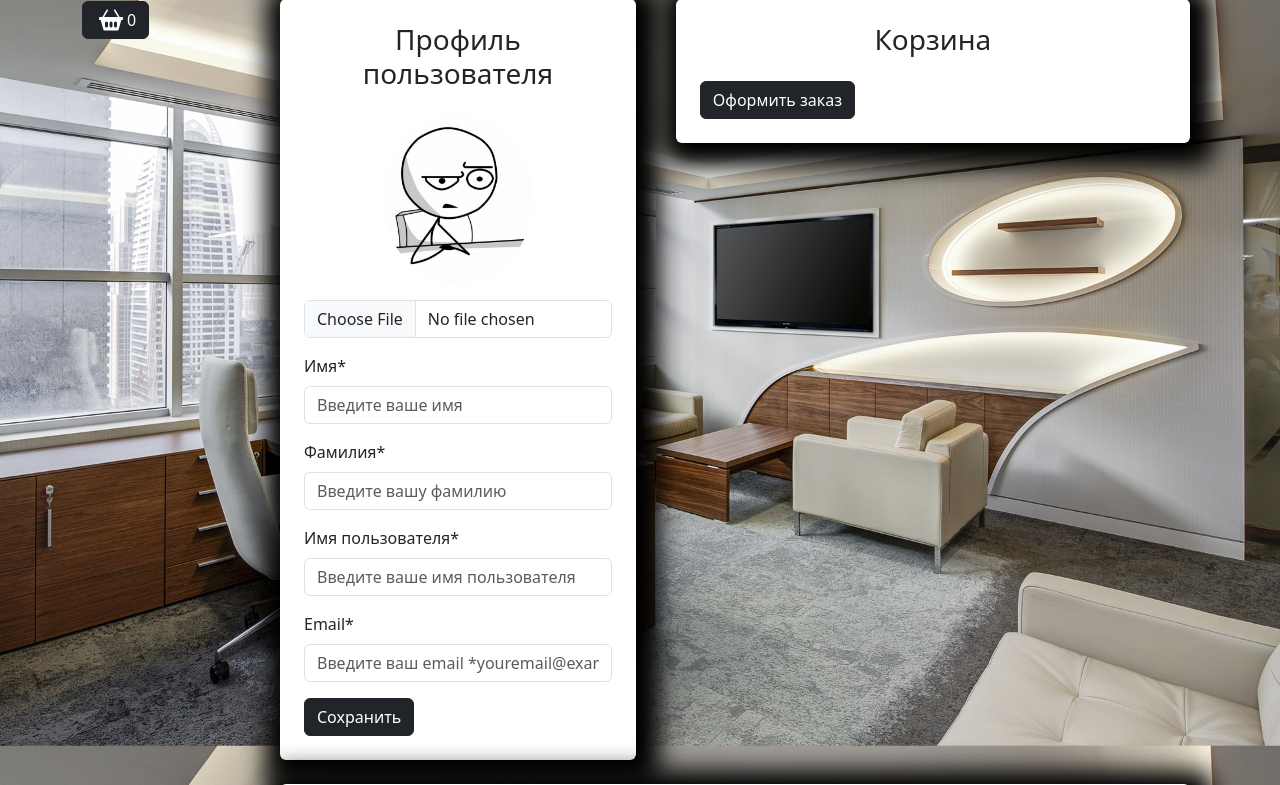
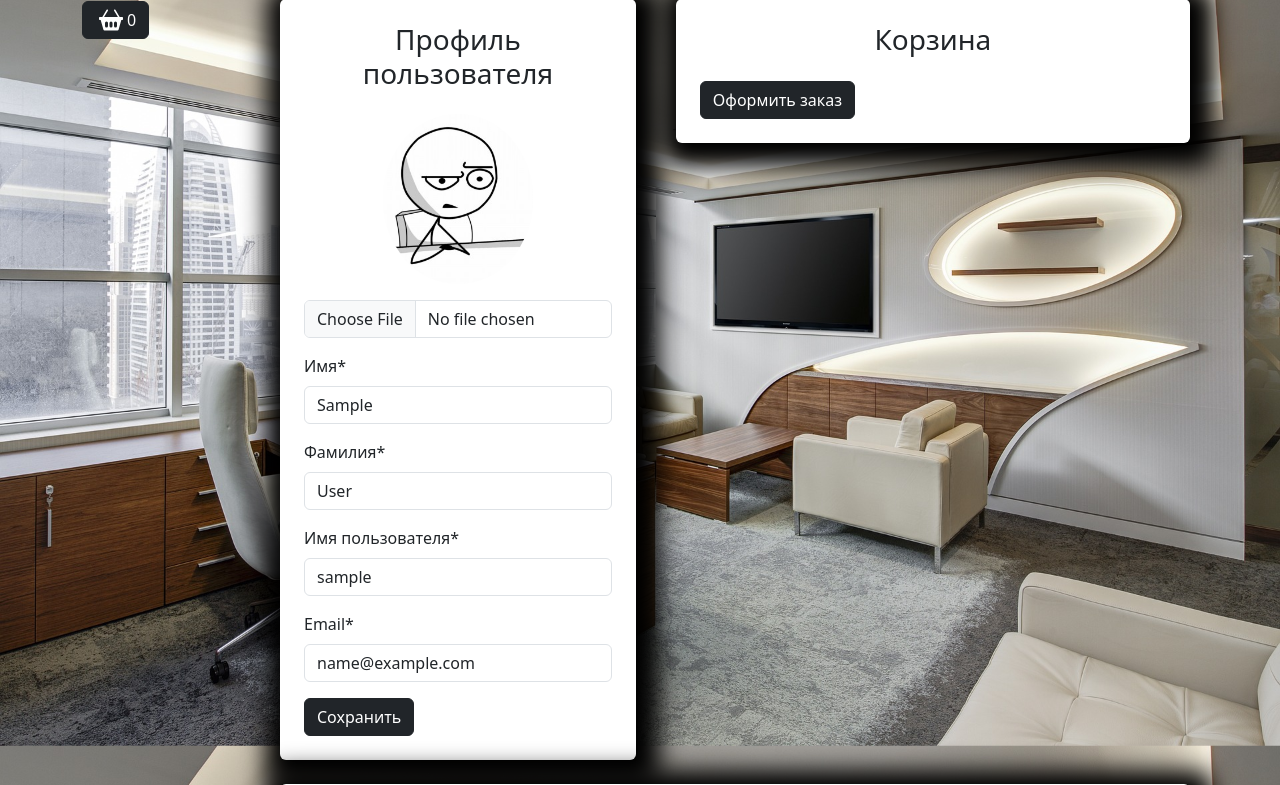
Before and after one commit to ghoulsss/okna_shop, a Django app: page /user/profile/ in a window 1280 px wide. Shown: the part 109-894 px from the top of the page. Run offline with Django 4.2, Linux system fonts and the light colour scheme; the visitor is signed in with stand-in values (Sample User, id 1); data comes from the database, SQL or seed files in the repository; some libraries are stand-ins or nearby versions.

Commit message:
11:21 личый кабинет сделан +регистрация + декоратор login_required

```diff
--- a/app/users/forms.py
+++ b/app/users/forms.py
@@ -1,5 +1,5 @@
 from django import forms
-from django.contrib.auth.forms import AuthenticationForm, UserCreationForm
+from django.contrib.auth.forms import AuthenticationForm, UserCreationForm, UserChangeForm
 
 from users.models import User
 
@@ -57,3 +57,20 @@
     # last_name = forms.CharField(
     #     widget=
     # )
+
+
+class ProfileForm(UserChangeForm):
+    class Meta:
+        model = User
+        fields = (
+            "image",
+            "first_name",
+            "last_name",
+            "username",
+            "email",)
+
+    image = forms.ImageField(required=False)
+    first_name = forms.CharField()
+    last_name = forms.CharField()
+    username = forms.CharField()
+    email = forms.CharField()
--- a/app/users/templates/users/profile.html
+++ b/app/users/templates/users/profile.html
@@ -9,35 +9,69 @@
             <div class="col-md-5">
                 <div class=" bg-white p-4 mb-4 mx-2 rounded custom-shadow">
                     <h3 class="text-center mb-4">Профиль пользователя</h3>
-                    <form>
+                    <form action="{% url "users:profile" %}" method="post" enctype="multipart/form-data">
+                        {% csrf_token %}
                         <div class="row">
                             <div class="col-md-12 mb-3 text-center">
-                                <img src="{% static "deps/images/baseavatar.jpg" %}"
-                                    alt="Аватар пользователя" class="img-fluid rounded-circle"
-                                    style="max-width: 150px;">
-                                <input type="file" class="form-control mt-3" id="avatar"
+                                {% if user.image %}
+                                    <img src="{{user.image.url}}"
+                                            alt="Аватар пользователя" class="img-fluid rounded-circle"
+                                            style="max-width: 150px;">
+                                {% else %}
+                                    <img src="{% static "deps/images/baseavatar.jpg" %}"
+                                        alt="Аватар пользователя" class="img-fluid rounded-circle"
+                                        style="max-width: 150px;">
+                                {% endif %}
+                                <input type="file" class="form-control mt-3" id="id_image"
+                                    name='image'
                                     accept="image/*">
+                                    {% if form.image.errors %}
+                                    <div class="alert alert-danger alert-dismissible fade show">{{form.image.errors}}</div>
+                                    {% endif %}
                             </div>
                             <div class="col-md-12 mb-3">
-                                <label for="firstName" class="form-label">Имя*</label>
-                                <input type="text" class="form-control" id="firstName"
-                                    placeholder="Введите ваше имя" value="" required>
+                                <label for="id_first_name" class="form-label">Имя*</label>
+                                <input type="text" class="form-control" id="id_first_name"
+                                    name='first_name'
+                                    placeholder="Введите ваше имя"
+                                    value="{{form.first_name.value}}"
+                                    required>
+                                    {% if form.first_name.errors %}
+                                    <div class="alert alert-danger alert-dismissible fade show">{{form.first_name.errors}}</div>
+                                    {% endif %}
                             </div>
                             <div class="col-md-12 mb-3">
-                                <label for="lastName" class="form-label">Фамилия*</label>
-                                <input type="text" class="form-control" id="lastName"
-                                    placeholder="Введите вашу фамилию" value="" required>
+                                <label for="id_last_name" class="form-label">Фамилия*</label>
+                                <input type="text" class="form-control" id="id_last_name"
+                                    name='last_name'
+                                    placeholder="Введите вашу фамилию"
+                                    value="{{form.last_name.value}}"
+                                    required>
+                                    {% if form.last_name.errors %}
+                                    <div class="alert alert-danger alert-dismissible fade show">{{form.last_name.errors}}</div>
+                                    {% endif %}
                             </div>
                             <div class="col-md-12 mb-3">
-                                <label for="username" class="form-label">Имя пользователя*</label>
-                                <input type="text" class="form-control" id="username"
-                                    placeholder="Введите ваше имя пользователя" value="" required>
+                                <label for="id_username" class="form-label">Имя пользователя*</label>
+                                <input type="text" class="form-control" id="id_username"
+                                    name='username'
+                                    placeholder="Введите ваше имя пользователя"
+                                    value="{{form.username.value}}"
+                                    required>
+                                    {% if form.username.errors %}
+                                    <div class="alert alert-danger alert-dismissible fade show">{{form.username.errors}}</div>
+                                    {% endif %}
                             </div>
                             <div class="col-md-12 mb-3">
-                                <label for="email" class="form-label">Email*</label>
-                                <input type="email" class="form-control" id="email"
-                                    placeholder="Введите ваш email *youremail@example.com" value=""
+                                <label for="id_email" class="form-label">Email*</label>
+                                <input type="email" class="form-control" id="id_email"
+                                    name='email'
+                                    placeholder="Введите ваш email *youremail@example.com"
+                                    value="{{form.email.value}}"
                                     required>
+                                    {% if form.email.errors %}
+                                    <div class="alert alert-danger alert-dismissible fade show">{{form.email.errors}}</div>
+                                    {% endif %}
                             </div>
                         </div>
                         <button type="submit" class="btn btn-dark">Сохранить</button>
--- a/app/users/views.py
+++ b/app/users/views.py
@@ -1,9 +1,10 @@
+from django.contrib.auth.decorators import login_required
 from django.http import HttpResponseRedirect
 from django.shortcuts import redirect, render
 from django.contrib import auth
 from django.urls import reverse
 
-from users.forms import UserLoginForm, UserRegistrationForm
+from users.forms import UserLoginForm, UserRegistrationForm, ProfileForm
 
 def login(request):
     if request.method == 'POST':
@@ -43,13 +44,24 @@
     return render(request, 'users/registration.html', context)
 
 
+@login_required
 def profile(request):
+    if request.method == 'POST':
+        form = ProfileForm(data=request.POST, instance=request.user, files=request.FILES)
+        if form.is_valid():
+            form.save()
+            return HttpResponseRedirect(reverse('user:profile'))
+    else:
+        form = ProfileForm(instance=request.user)
+
     context = {
-        'title': 'Econo - Кабинет'
+        'title': 'Econo - Кабинет',
+        'form': form
     }
     return render(request, 'users/profile.html', context)
 
 
+@login_required
 def logout(request):
     auth.logout(request)
     return HttpResponseRedirect(reverse('main:index'))
```
Also changed, not shown: app/media/users_images/.jpeg (added).
